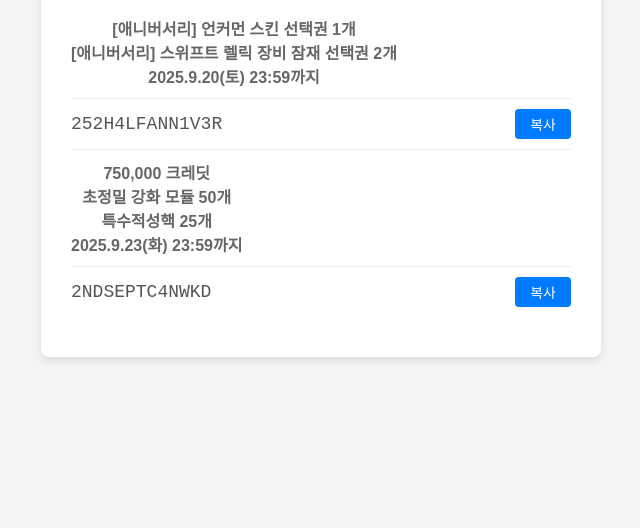
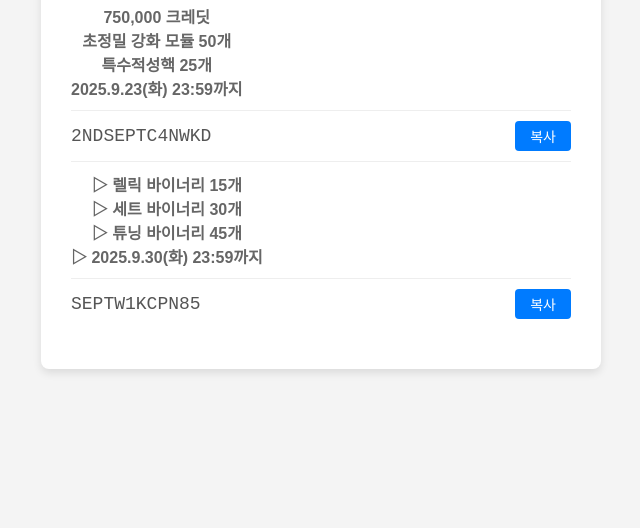
Before and after one commit to Niezel/coupon-page, a plain HTML site: page index.html in a window 1280 px wide. Shown: the part 272-800 px from the top of the page, without its empty margins (319-959 px from the left). Drawn offline with Linux system fonts and the light colour scheme.

Commit message:
Update index.html

```diff
--- a/index.html
+++ b/index.html
@@ -10,15 +10,6 @@
     <div class="container">
         <h1>쿠폰 코드 복사하기</h1>
         <ul id="coupon-list">
-           <li class="date-divider">
-                [애니버서리] 언커먼 스킨 선택권 1개<br>
-[애니버서리] 스위프트 렐릭 장비 잠재 선택권 2개<br>
-2025.9.20(토) 23:59까지
-            </li>
-            <li>
-                <span class="code-text">252H4LFANN1V3R</span>
-                <button class="copy-btn">복사</button>
-            </li>
             <li class="date-divider">
                750,000 크레딧<br>
 초정밀 강화 모듈 50개<br>
@@ -29,6 +20,16 @@
                 <span class="code-text">2NDSEPTC4NWKD</span>
                 <button class="copy-btn">복사</button>
             </li>
+                       <li class="date-divider">
+    ▷ 렐릭 바이너리 15개<br>
+▷ 세트 바이너리 30개<br>
+▷ 튜닝 바이너리 45개<br>
+               ▷ 2025.9.30(화) 23:59까지
+            </li>
+            <li>
+                <span class="code-text">SEPTW1KCPN85</span>
+                <button class="copy-btn">복사</button>
+            </li>
           </ul>
         <div id="message"></div>
     </div>
```
